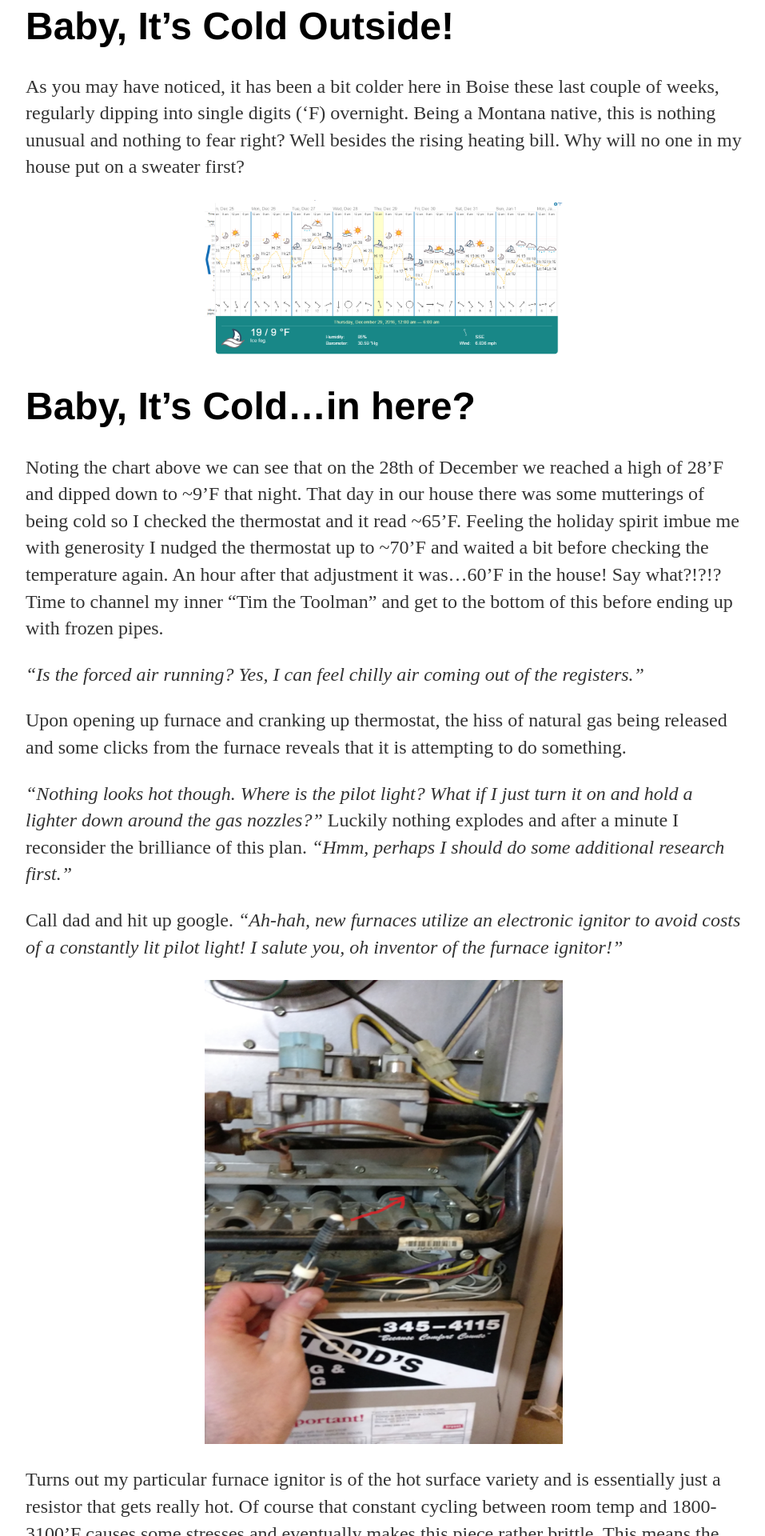
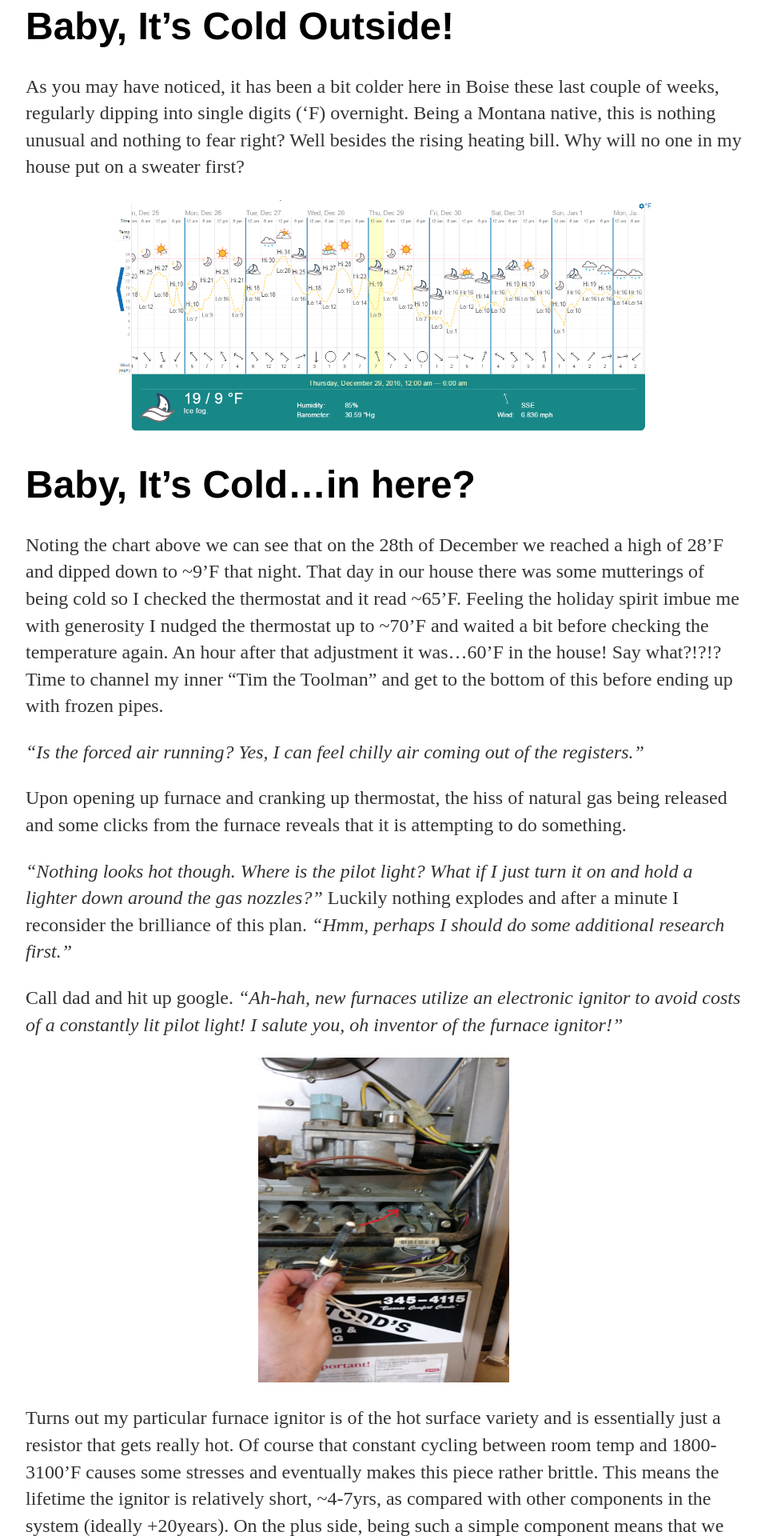
Before and after one commit to docross/docross.github.io, a Jekyll site: the page built from _posts/2017-01-06-shoganai.md, in a window 1280 px wide. Shown: the part 628-2548 px from the top of the page at 80% size, without its empty margins (160-1117 px from the left). Built offline with Jekyll 4.4.1, drawn with Linux system fonts in a browser that asks for light colours.

Commit message:
Fine tuning image sizes.

```diff
--- a/_posts/2017-01-06-shoganai.md
+++ b/_posts/2017-01-06-shoganai.md
@@ -11,7 +11,7 @@ Sounds lofty eh?  Of course I must admit that that I did not intentionally, or e
 # Baby, It's Cold Outside!
 As you may have noticed, it has been a bit colder here in Boise these last couple of weeks, regularly dipping into single digits ('F) overnight.  Being a Montana native, this is nothing unusual and nothing to fear right?  Well besides the rising heating bill.  Why will no one in my house put on a sweater first?
 
-<center><img src="/blog/images/weather_chart.png" alt="Boise Weather - December 2016" style="width: 50%; height: 50%"/></center>
+<center><img src="/blog/images/weather_chart.png" alt="Boise Weather - December 2016" style="width:75%; height:75%"/></center>
 
 # Baby, It's Cold...in here?
 Noting the chart above we can see that on the 28th of December we reached a high of 28'F and dipped down to ~9'F that night.  That day in our house there was some mutterings of being cold so I checked the thermostat and it read ~65'F.  Feeling the holiday spirit imbue me with generosity I nudged the thermostat up to ~70'F and waited a bit before checking the temperature again.  An hour after that adjustment it was…60'F in the house!  Say what?!?!? Time to channel my inner "Tim the Toolman" and get to the bottom of this before ending up with frozen pipes.
@@ -24,13 +24,13 @@ _"Nothing looks hot though.  Where is the pilot light? What if I just turn it on
 
 Call dad and hit up google.  _"Ah-hah, new furnaces utilize an electronic ignitor to avoid costs of a constantly lit pilot light! I salute you, oh inventor of the furnace ignitor!"_
 
-<center><img src="/blog/images/furnace_ignitor_location.png" alt="Furnace Ignitor Location" style="width: 50%; height: 50%"/></center>
+<center><img src="/blog/images/furnace_ignitor_location.png" alt="Furnace Ignitor Location" style="width:35%; height:40%"/></center>
 
   Turns out my particular furnace ignitor is of the hot surface variety and is essentially just a resistor that gets really hot.  Of course that constant cycling between room temp and 1800-3100'F causes some stresses and eventually makes this piece rather brittle.  This means the lifetime the ignitor is relatively short, ~4-7yrs, as compared with other components in the system (ideally +20years).  On the plus side, being such a simple component means that we are able to use a basic multimeter to verify continuaty/resistance.
 
   The one from my non-functional furnace, shown on the left below, registered as an open circuit.  The brand new universal replacement ignitor purchased at Grover's for $50, right side of same image, measured at just under 9 ohms.  Finagling this piece into the furnace was a bit tricky as I opted against taking the whole thing apart to install as recommended but luckily I have nimble fingers and after 20 minutes of dropping screws and sailor speak it was in place.  A quick test via the Ecobee app and there was fire!
 
-<center><img src="/blog/images/furnace_ignitors.png" alt="Furnace Ignitor Testing" style="width: 50%; height: 50%"/></center>
+<center><img src="/blog/images/furnace_ignitors.png" alt="Furnace Ignitor Testing" style="width:50%; height:50%"/></center>
 
 # Critical System PM's Decadely (and other bad ideas).
 Unfortunately the prior fiasco was not the only adventure.  Being a split-level home with several rooms below grade built on packed clay a few feet above bedrock, a *sump pump* system is necessary to avoid flooding the lower levels in times of unually high runoff; like when we have a lot of snow and it suddenly warms up enough to cause lots of melt.  Recommendations are that you crawl under your house and check this system at least yearly.  The check can be as simple as manipulating your float to verify the pump still functions.  Even better is to add some water and verify your drain system continues to flow unabated.
```
